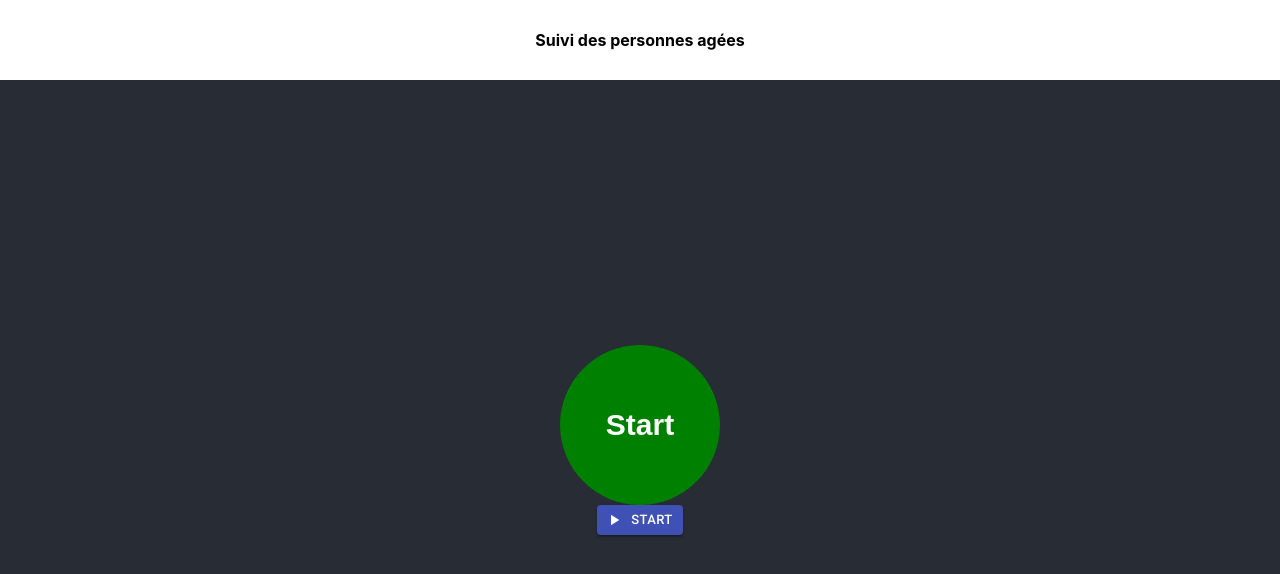
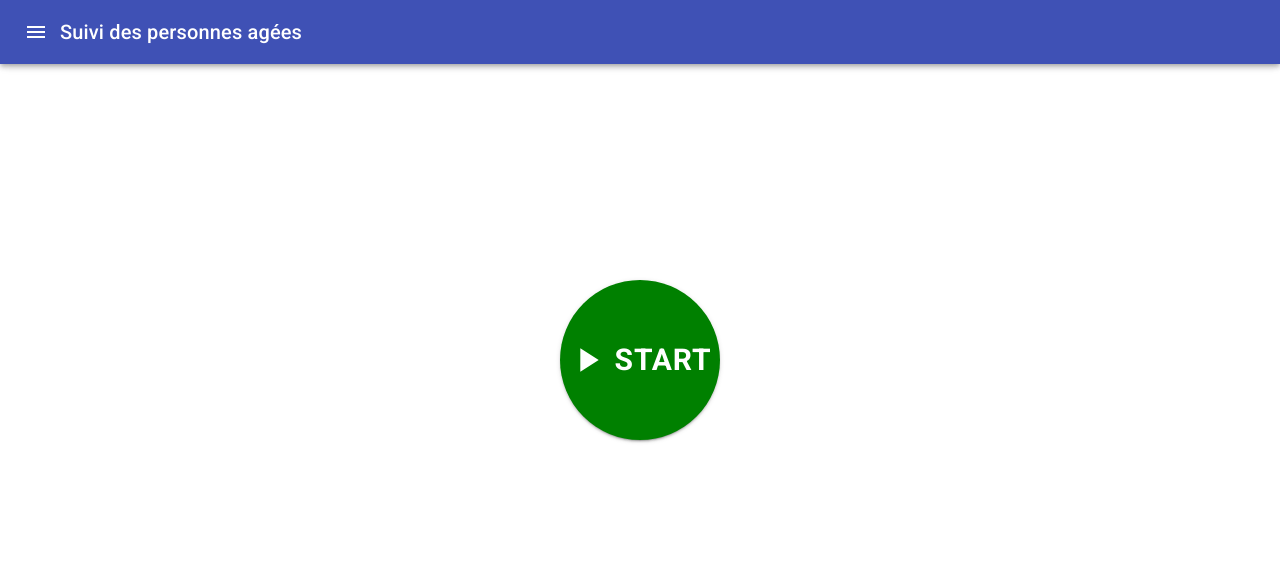
Before and after one commit to hakimhassani97/ActivityTrackingMobile, a React (Create React App) app: page / in a window 1280 px wide. Shown: the top 574 px of the page. Built offline with nearby package versions, Linux system fonts and the light colour scheme.

Commit message:
added material app bar

```diff
--- a/src/Components/Header.js
+++ b/src/Components/Header.js
@@ -1,9 +1,30 @@
 import React from 'react'
+import AppBar from '@material-ui/core/AppBar';
+import Toolbar from '@material-ui/core/Toolbar';
+import IconButton from '@material-ui/core/IconButton';
+// import Fab from '@material-ui/core/Fab';
+import MenuIcon from '@material-ui/icons/Menu';
+// import AddIcon from '@material-ui/icons/Add';
+import { Typography } from '@material-ui/core';
 
 export default function Header(){
     return (
-        <div style={{height:'10vh', alignItems:'center', flexDirection:'row', display:'flex', backgroundColor:'InfoBackground', justifyContent:'center', fontWeight:'bolder'}}>
-            Suivi des personnes agées
-        </div>
+        // <div style={{height:'10vh', alignItems:'center', flexDirection:'row', display:'flex', backgroundColor:'InfoBackground', justifyContent:'center', fontWeight:'bolder'}}>
+        //     Suivi des personnes agées
+        // </div>
+        <AppBar position="fixed" color="primary" style={{top: 0}}>
+            <Toolbar>
+                <IconButton edge="start" color="inherit" aria-label="open drawer">
+                    <MenuIcon />
+                </IconButton>
+                <Typography variant="h6" color="inherit">
+                    Suivi des personnes agées
+                </Typography>
+                {/* <Fab color="secondary" aria-label="add" style={{position: 'absolute', zIndex: 1, top: -30, left: 0, right: 0, margin: '0 auto'}}>
+                    <AddIcon />
+                </Fab> */}
+                <div style={{flexGrow: 1}} />
+            </Toolbar>
+        </AppBar>
     )
 }
--- a/src/Pages/Home.js
+++ b/src/Pages/Home.js
@@ -1,8 +1,8 @@
 import React from 'react';
 import '../App.css';
 import {db, uid} from '../index'
+import PlayArrow from '@material-ui/icons/PlayArrow';
 import Button from '@material-ui/core/Button';
-import PlayArrow from '@material-ui/icons/PlayArrow';
 import Pause from '@material-ui/icons/Pause';
 
 if (window.DeviceOrientationEvent) {
@@ -58,16 +58,17 @@ class Home extends React.Component {
     render (){
         return (
             <div className="App">
-                <header className="App-header">
-                    <button style={{ backgroundColor: this.state.recording ? 'red' : 'green', height: '20vh', width:'20vh', border:'0', borderRadius: '50%', fontWeight: 'bolder', fontSize:'30px', boxShadow: '0 0 solid black', color:'white' }}
+                <header className="App-header" style={{backgroundColor:'white'}}>
+                    {/* <button style={{ backgroundColor: this.state.recording ? 'red' : 'green', height: '20vh', width:'20vh', border:'0', borderRadius: '50%', fontWeight: 'bolder', fontSize:'30px', boxShadow: '0 0 solid black', color:'white' }}
                         onClick={this.startAccel}>
                         {this.state.recording ? 'Stop' : 'Start'}
-                    </button>
+                    </button> */}
                     <Button
+                        style={{ backgroundColor: this.state.recording ? 'red' : 'green', height: '20vh', width:'20vh', borderRadius: '50%', fontWeight: 'bolder', fontSize:'30px', color:'white' }}
                         variant="contained"
-                        color= {this.state.recording ? 'secondary' : 'primary'}
                         size="small"
-                        startIcon={this.state.recording ? <Pause></Pause> : <PlayArrow />}
+                        startIcon={this.state.recording ? <Pause style={{ fontSize: 40 }} /> : <PlayArrow style={{ fontSize: 40 }} />}
+                        onClick={this.startAccel}
                     >
                         {this.state.recording ? 'Stop' : 'Start'}
                     </Button>
```
